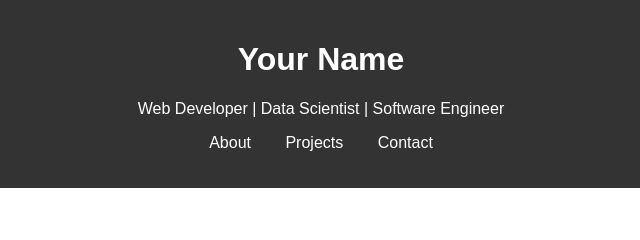
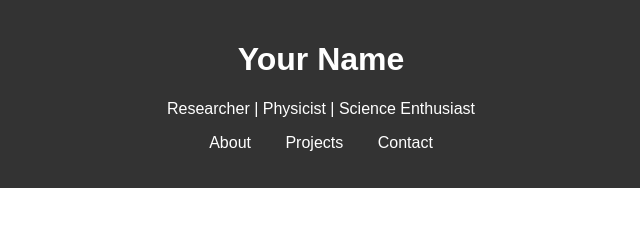
Before and after one commit to Obaidullah25/Example, a plain HTML site: page index.html in a window 1280 px wide. Shown: the top 240 px of the page, 319-959 px from the left. Drawn offline with Linux system fonts and the light colour scheme.

Commit message:
Update index.html

```diff
--- a/index.html
+++ b/index.html
@@ -3,14 +3,14 @@
 <head>
     <meta charset="UTF-8">
     <meta name="viewport" content="width=device-width, initial-scale=1.0">
-    <title>Your Name - Portfolio</title>
+    <title>Obaidullah Bhuiyan - Portfolio</title>
     <link rel="stylesheet" href="style.css">
 </head>
 <body>
     <header>
         <div class="container">
             <h1>Your Name</h1>
-            <p>Web Developer | Data Scientist | Software Engineer</p>
+            <p>Researcher | Physicist | Science Enthusiast</p>
             <nav>
                 <ul>
                     <li><a href="#about">About</a></li>
```
